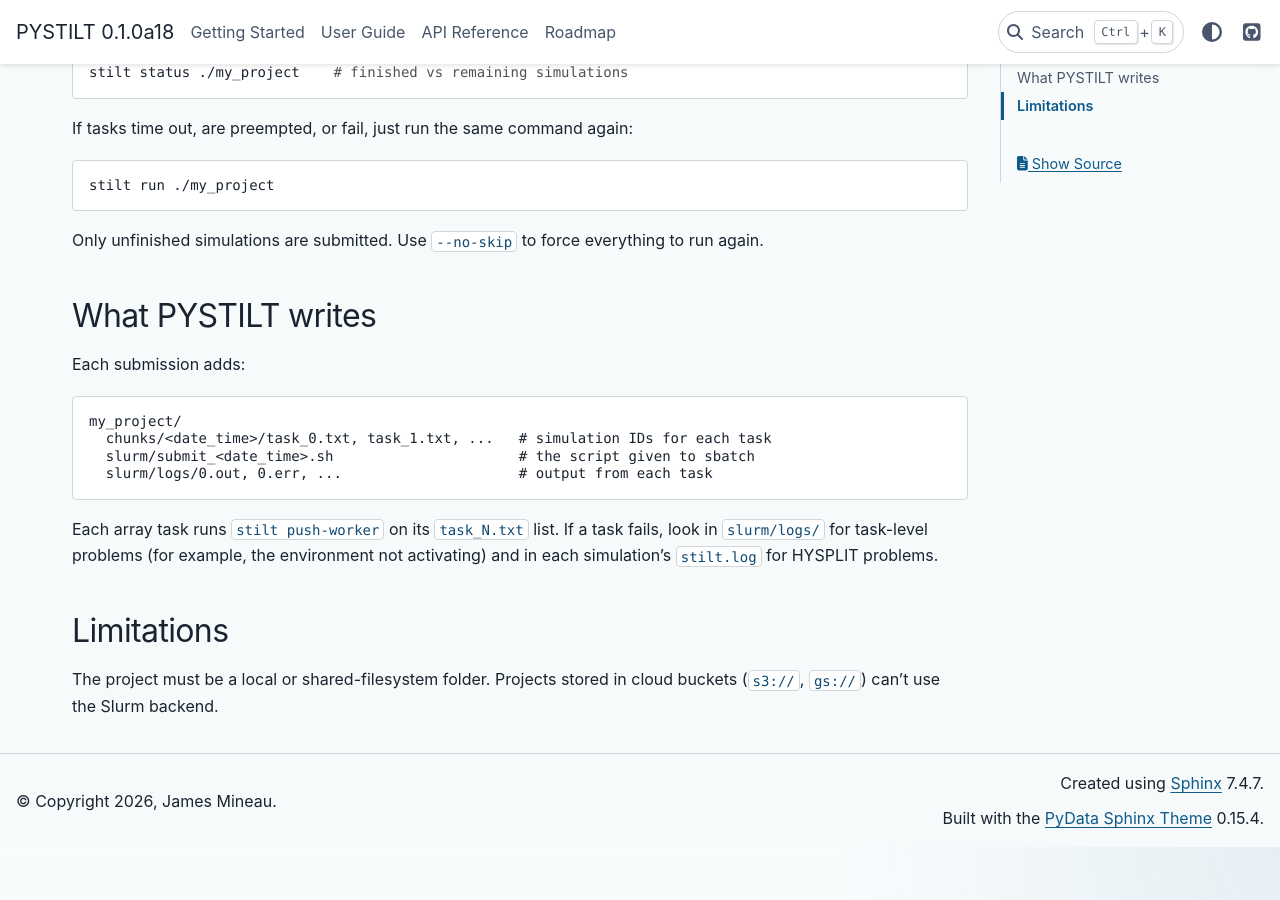
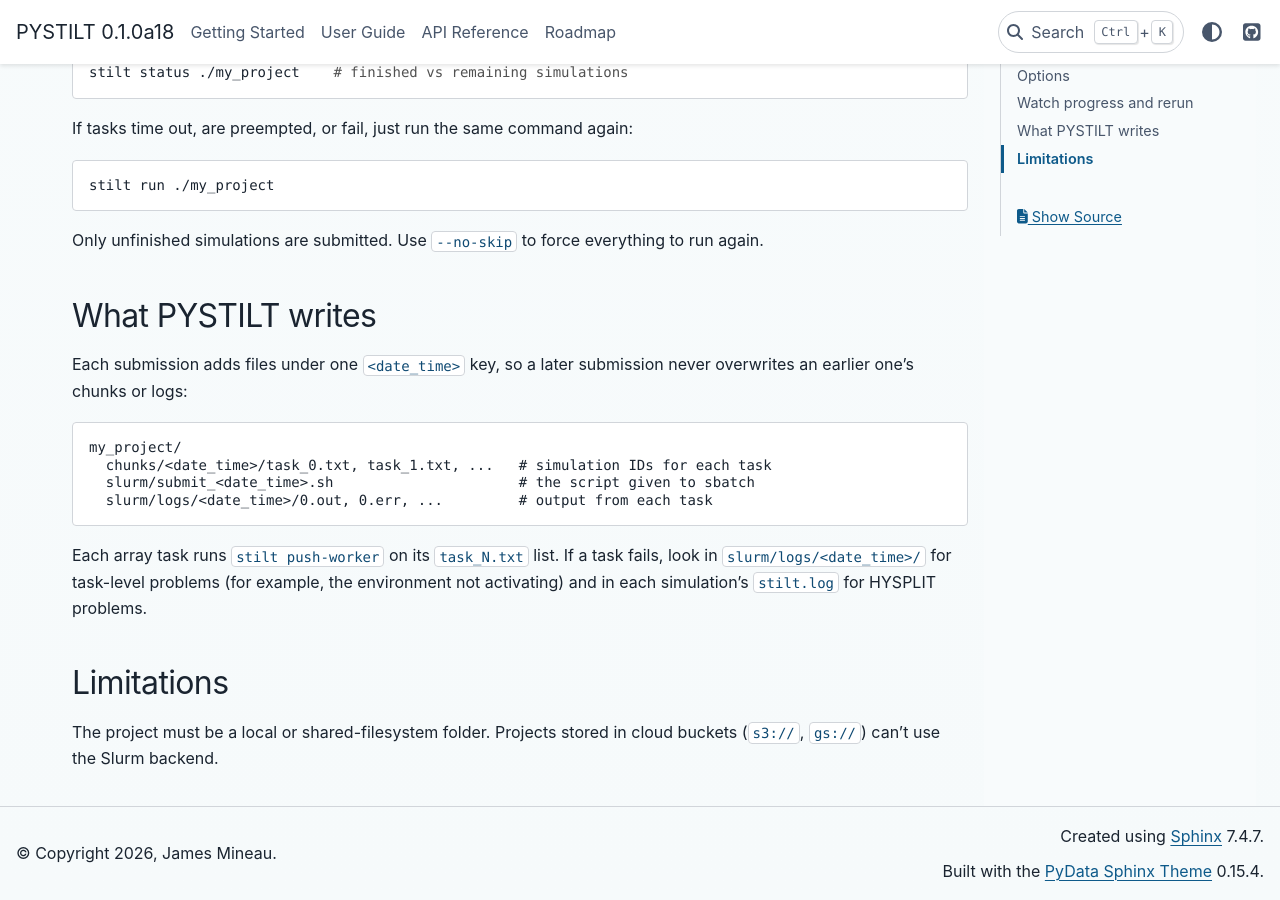
Before and after one commit to fbirds5230/runtraj, a Sphinx documentation site: the page built from docs/guides/execution/slurm.rst, in a window 1280 px wide and 900 px high, scrolled down 1582 px. Built offline with Sphinx 7.4.7 and the PyData theme 0.15.4, drawn with Linux system fonts in a browser that asks for light colours; pages that are not in the unit, such as notebooks, are missing from menus.

Commit message:
fix(slurm): keep each submission's array logs in their own directory
Logs were written as slurm/logs/%a.out, so every array against a project
reused the same task-id files and the next submission overwrote them.
They now go to slurm/logs/<batch_id>/, the same key as the submission's
chunks/<batch_id>/ and submit_<batch_id>.sh.

Fixes jmineau/PYSTILT#31

```diff
--- a/docs/guides/execution/slurm.rst
+++ b/docs/guides/execution/slurm.rst
@@ -83,17 +83,18 @@ everything to run again.
 What PYSTILT writes
 -------------------
 
-Each submission adds:
+Each submission adds files under one ``<date_time>`` key, so a later
+submission never overwrites an earlier one's chunks or logs:
 
 .. code-block:: text
 
    my_project/
      chunks/<date_time>/task_0.txt, task_1.txt, ...   # simulation IDs for each task
      slurm/submit_<date_time>.sh                      # the script given to sbatch
-     slurm/logs/0.out, 0.err, ...                     # output from each task
+     slurm/logs/<date_time>/0.out, 0.err, ...         # output from each task
 
 Each array task runs ``stilt push-worker`` on its ``task_N.txt`` list. If a
-task fails, look in ``slurm/logs/`` for task-level problems (for example, the
+task fails, look in ``slurm/logs/<date_time>/`` for task-level problems (for example, the
 environment not activating) and in each simulation's ``stilt.log`` for
 HYSPLIT problems.
 
```
